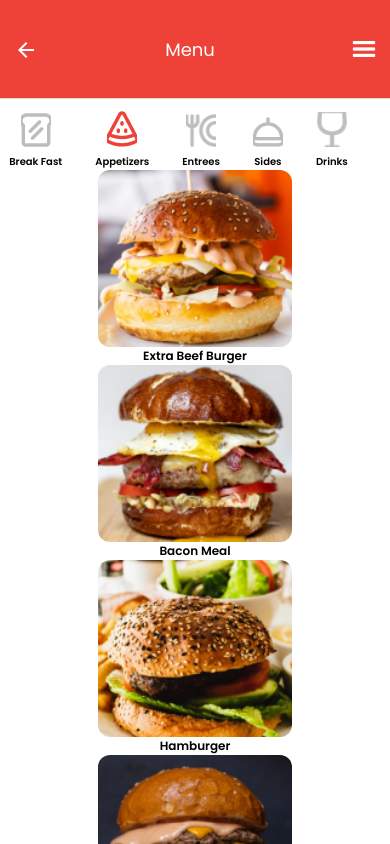
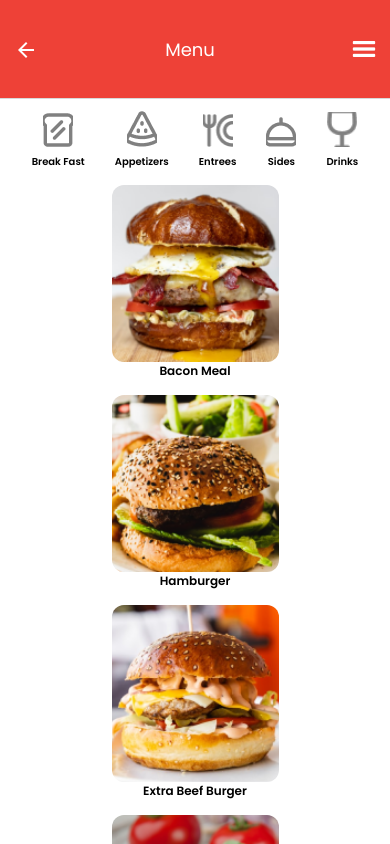
Before and after one commit to bilalsha/delivery-fe, a React Native app: screen /Menu in a window 390 px wide. Shown: the top 844 px of the page. Built offline with nearby package versions, Linux system fonts and the light colour scheme.

Commit message:
FE in progress

```diff
--- a/data/MenuIconsData.jsx
+++ b/data/MenuIconsData.jsx
@@ -3,25 +3,30 @@ export const MenuIconsData = [
     id: "1",
     title: "Break Fast",
     image: require("../assets/images/menuPage/breakfast.png"),
+    isSelected: true,
   },
   {
     id: "2",
     title: "Appetizers",
     image: require("../assets/images/menuPage/appetizers.png"),
+    isSelected: false,
   },
   {
     id: "3",
     title: "Entrees",
     image: require("../assets/images/menuPage/entrees.png"),
+    isSelected: false,
   },
   {
     id: "4",
     title: "Sides",
     image: require("../assets/images/menuPage/sides.png"),
+    isSelected: false,
   },
   {
     id: "5",
     title: "Drinks",
     image: require("../assets/images/menuPage/drinks.png"),
+    isSelected: false,
   },
 ];
--- a/data/MenuListData.jsx
+++ b/data/MenuListData.jsx
@@ -1,4 +1,4 @@
-export const MenuListData = [
+export const AppetizersData = [
   {
     id: "1",
     title: "Extra Beef Burger",
@@ -29,4 +29,166 @@ export const MenuListData = [
     image: require("../assets/images/menuPage/ChikenBurger.png"),
     price: 13.9,
   },
+  {
+    id: "6",
+    title: "Extra Beef Burger",
+    image: require("../assets/images/menuPage/ExtraBeefBurger.png"),
+    price: 10.9,
+  },
+  {
+    id: "7",
+    title: "Bacon Meal",
+    image: require("../assets/images/menuPage/BaconMeal.png"),
+    price: 9.9,
+  },
+  {
+    id: "8",
+    title: "Hamburger",
+    image: require("../assets/images/menuPage/Hamburger.png"),
+    price: 18.9,
+  },
+  {
+    id: "9",
+    title: "Duble Cheese",
+    image: require("../assets/images/menuPage/DubleCheese.png"),
+    price: 15.9,
+  },
 ];
+
+export const BreakFastData = [
+  {
+    id: "1",
+    title: "Bacon Meal",
+    image: require("../assets/images/menuPage/BaconMeal.png"),
+    price: 9.9,
+  },
+  {
+    id: "3",
+    title: "Hamburger",
+    image: require("../assets/images/menuPage/Hamburger.png"),
+    price: 18.9,
+  },
+
+  {
+    id: "2",
+    title: "Extra Beef Burger",
+    image: require("../assets/images/menuPage/ExtraBeefBurger.png"),
+    price: 10.9,
+  },
+  {
+    id: "5",
+    title: "Chiken Burger",
+    image: require("../assets/images/menuPage/ChikenBurger.png"),
+    price: 13.9,
+  },
+  {
+    id: "4",
+    title: "Duble Cheese",
+    image: require("../assets/images/menuPage/DubleCheese.png"),
+    price: 15.9,
+  },
+];
+
+export const EntreesData = [
+  {
+    id: "5",
+    title: "Chiken Burger",
+    image: require("../assets/images/menuPage/ChikenBurger.png"),
+    price: 13.9,
+  },
+
+  {
+    id: "1",
+    title: "Bacon Meal",
+    image: require("../assets/images/menuPage/BaconMeal.png"),
+    price: 9.9,
+  },
+  {
+    id: "4",
+    title: "Duble Cheese",
+    image: require("../assets/images/menuPage/DubleCheese.png"),
+    price: 15.9,
+  },
+  {
+    id: "3",
+    title: "Hamburger",
+    image: require("../assets/images/menuPage/Hamburger.png"),
+    price: 18.9,
+  },
+
+  {
+    id: "2",
+    title: "Extra Beef Burger",
+    image: require("../assets/images/menuPage/ExtraBeefBurger.png"),
+    price: 10.9,
+  },
+];
+
+export const SidesData = [
+  {
+    id: "4",
+    title: "Duble Cheese",
+    image: require("../assets/images/menuPage/DubleCheese.png"),
+    price: 15.9,
+  },
+  {
+    id: "3",
+    title: "Hamburger",
+    image: require("../assets/images/menuPage/Hamburger.png"),
+    price: 18.9,
+  },
+  {
+    id: "5",
+    title: "Chiken Burger",
+    image: require("../assets/images/menuPage/ChikenBurger.png"),
+    price: 13.9,
+  },
+
+  {
+    id: "1",
+    title: "Bacon Meal",
+    image: require("../assets/images/menuPage/BaconMeal.png"),
+    price: 9.9,
+  },
+
+  {
+    id: "2",
+    title: "Extra Beef Burger",
+    image: require("../assets/images/menuPage/ExtraBeefBurger.png"),
+    price: 10.9,
+  },
+];
+
+export const DrinksData = [
+  {
+    id: "2",
+    title: "Extra Beef Burger",
+    image: require("../assets/images/menuPage/ExtraBeefBurger.png"),
+    price: 10.9,
+  },
+  {
+    id: "3",
+    title: "Hamburger",
+    image: require("../assets/images/menuPage/Hamburger.png"),
+    price: 18.9,
+  },
+  {
+    id: "5",
+    title: "Chiken Burger",
+    image: require("../assets/images/menuPage/ChikenBurger.png"),
+    price: 13.9,
+  },
+
+  {
+    id: "4",
+    title: "Duble Cheese",
+    image: require("../assets/images/menuPage/DubleCheese.png"),
+    price: 15.9,
+  },
+  {
+    id: "1",
+    title: "Bacon Meal",
+    image: require("../assets/images/menuPage/BaconMeal.png"),
+    price: 9.9,
+  },
+];
--- a/package.json
+++ b/package.json
@@ -22,6 +22,7 @@
     "react-native-gesture-handler": "~2.1.0",
     "react-native-safe-area-context": "3.3.2",
     "react-native-screens": "~3.10.1",
+    "react-native-shadow-2": "^6.0.3",
     "react-native-vector-icons": "^9.0.0",
     "react-native-web": "0.17.1"
   },
--- a/pages/CartPage.jsx
+++ b/pages/CartPage.jsx
@@ -1,14 +1,75 @@
 import { StyleSheet, Text, View, Button } from "react-native";
+import PaymentWithButton from "../Components/PaymentWithButton";
 const CartPage = ({ navigation }) => {
+  const onPressCartButton = () => {
+    navigation.navigate("Confirmation");
+  };
   return (
-    <View>
-      <Text>CartPage</Text>
-      <Button
-        title="Payment Page"
-        onPress={() => navigation.navigate("Payment")}
-      />
+    <View style={{ flex: 1 }}>
+      <View style={styles.card}></View>
+      <View style={{ flex: 1 }}></View>
+      <View style={styles.bottomCard}>
+        <View style={styles.bottomCardTextContainer}>
+          <Text>Sub total</Text>
+          <Text>$ 12.80</Text>
+        </View>
+        <View
+          style={{
+            borderBottomColor: "#BDBDBD",
+            borderStyle: "dotted",
+            borderBottomWidth: 1,
+            paddingBottom: 10,
+            ...styles.bottomCardTextContainer,
+          }}
+        >
+          <Text>Tax</Text>
+          <Text>$3.00</Text>
+        </View>
+        <View style={styles.bottomCardTextContainer}>
+          <Text>Total</Text>
+          <Text>$15.80</Text>
+        </View>
+        <View style={styles.paymentWithButtonContainer}>
+          <PaymentWithButton
+            title="Select Payment"
+            price="15.80"
+            onPressButton={onPressCartButton}
+          />
+        </View>
+      </View>
     </View>
   );
 };
 
 export default CartPage;
+
+const styles = StyleSheet.create({
+  card: {
+    flex: 1,
+    margin: 15,
+    borderRadius: 15,
+    // shadowColor: "#00000014",
+    borderWidth: 1,
+    // overflow: "hidden",
+    // shadowRadius: 20,
+    // shadowOpacity: 2,
+    borderColor: "#00000012",
+  },
+  bottomCard: {
+    flex: 1.5,
+    borderTopColor: "#00000014",
+    borderWidth: 1,
+  },
+  bottomCardTextContainer: {
+    flexDirection: "row",
+    justifyContent: "space-between",
+    marginLeft: 20,
+    marginRight: 20,
+    marginTop: 20,
+  },
+  paymentWithButtonContainer: {
+    flex: 1,
+    justifyContent: "flex-end",
+    alignItems: "center",
+  },
+});
--- a/pages/MenuPage.jsx
+++ b/pages/MenuPage.jsx
@@ -5,22 +5,28 @@ import {
   FlatList,
   TouchableOpacity,
   Image,
+  ScrollView,
 } from "react-native";
 
-import { MenuIconsData } from "../data/MenuIconsData";
 import { useContext } from "react";
 import { Context } from "../store/App-Context";
-
+import { MenuIconsData } from "../data/MenuIconsData";
 // import TabNavigator from "../routes/TabNavigator";
 const MenuPage = ({ navigation }) => {
-  const { menuData } = useContext(Context);
+  const { menuData, changeMenuData } = useContext(Context);
   const loadDetails = (item) => {
     navigation.navigate("Details", item);
   };
   const renderIcon = ({ item }) => {
     return (
-      <TouchableOpacity style={styles.iconWrapper}>
-        <Image source={item.image} style={styles.iconImage} />
+      <TouchableOpacity
+        style={styles.iconWrapper}
+        onPress={() => changeMenuData(item.title)}
+      >
+        <Image
+          source={item.image}
+          style={{ tintColor: "grey", ...styles.iconImage }}
+        />
         <Text style={styles.iconTitle}>{item.title}</Text>
       </TouchableOpacity>
     );
@@ -53,13 +59,29 @@ const MenuPage = ({ navigation }) => {
       {/*Menu Icons*/}
 
       {/*Menu List*/}
-      <View style={styles.listContainer}>
+      {/* <View style={styles.listContainer}>
         <FlatList
           keyExtractor={(item) => item.id}
           data={menuData}
           renderItem={renderListData}
         />
-      </View>
+      </View> */}
+      <ScrollView>
+        <View style={styles.listContainer}>
+          {menuData.map((item) => {
+            return (
+              <TouchableOpacity
+                key={item.id}
+                style={styles.listWrapper}
+                onPress={() => loadDetails(item)}
+              >
+                <Image source={item.image} style={styles.listImage} />
+                <Text style={styles.listTitle}>{item.title}</Text>
+              </TouchableOpacity>
+            );
+          })}
+        </View>
+      </ScrollView>
     </View>
   );
 };
@@ -74,9 +96,11 @@ const styles = StyleSheet.create({
   iconWrapper: {
     justifyContent: "flex-end",
     alignItems: "center",
-    marginRight: 33,
+    marginRight: 15,
+    marginLeft: 15,
   },
   iconImage: {
+    // tintColor: "red",
     width: 30,
   },
   iconTitle: {
@@ -86,15 +110,25 @@ const styles = StyleSheet.create({
     textAlign: "center",
   },
 
+  // listContainer: {
+  //   flex: 1,
+  //   alignItems: "center",
+  // },
   listContainer: {
+    flexDirection: "row",
+    flexWrap: "wrap",
+    alignContent: "center",
+    justifyContent: "center",
     flex: 1,
-    alignItems: "center",
   },
   listWrapper: {
     // width: 194,
+    marginTop: 15,
+    marginRight: 15,
+    marginLeft: 15,
   },
   listImage: {
-    width: 194,
+    width: 167,
     height: 177,
     borderRadius: 12,
   },
--- a/store/App-Context.js
+++ b/store/App-Context.js
@@ -1,18 +1,88 @@
 import { createContext, useState, useReducer } from "react";
-import { MenuListData } from "../data/MenuListData";
-
+import {
+  BreakFastData,
+  AppetizersData,
+  EntreesData,
+  DrinksData,
+  SidesData,
+} from "../data/MenuListData";
 export const Context = createContext({
   menuData: "",
   changeMenuData: (title) => {},
 });
 
+const selectMenuReducer = (state, action) => {
+  if (action.type === "BREAK_FAST") {
+    return {
+      data: action.data,
+    };
+  }
+  if (action.type === "APPETIZERS") {
+    return {
+      data: action.data,
+    };
+  }
+  if (action.type === "ENTRESS") {
+    return {
+      data: action.data,
+    };
+  }
+  if (action.type === "SIDES") {
+    return {
+      data: action.data,
+    };
+  }
+  if (action.type === "DRINKS") {
+    return {
+      data: action.data,
+    };
+  }
+};
+
 const AppContext = (props) => {
-  const [menuData, setMenuData] = useState(MenuListData);
-  const changeMenuData = () => {};
+  const [seletMenu, dispatchSelectMenu] = useReducer(selectMenuReducer, {
+    data: BreakFastData,
+  });
+  // const [menuData, setMenuData] = useState(BreakFastData);
+  // const [activeIconColor, setActiceIconColor] = useState(true);
+  const changeMenuData = (title) => {
+    if (title === "Break Fast") {
+      // setMenuData(BreakFastData);
+      dispatchSelectMenu({
+        type: "BREAK_FAST",
+        data: BreakFastData,
+      });
+    } else if (title === "Appetizers") {
+      // setMenuData(AppetizersData);
+      dispatchSelectMenu({
+        type: "APPETIZERS",
+        data: AppetizersData,
+      });
+    } else if (title === "Entrees") {
+      // setMenuData(EntreesData);
+      dispatchSelectMenu({
+        type: "ENTRESS",
+        data: EntreesData,
+      });
+    } else if (title === "Sides") {
+      // setMenuData(SidesData);
+      dispatchSelectMenu({
+        type: "SIDES",
+        data: SidesData,
+      });
+    } else if (title === "Drinks") {
+      // setMenuData(DrinksData);
+      dispatchSelectMenu({
+        type: "DRINKS",
+        data: DrinksData,
+      });
+    }
+  };
   return (
     <Context.Provider
       value={{
-        menuData,
+        menuData: seletMenu.data,
+        changeMenuData,
       }}
     >
       {props.children}
```
Also changed, not shown: data/BreakFastData.js (added, +33 -0 lines), 1 other file (tests, documents, lock files or other folders).
